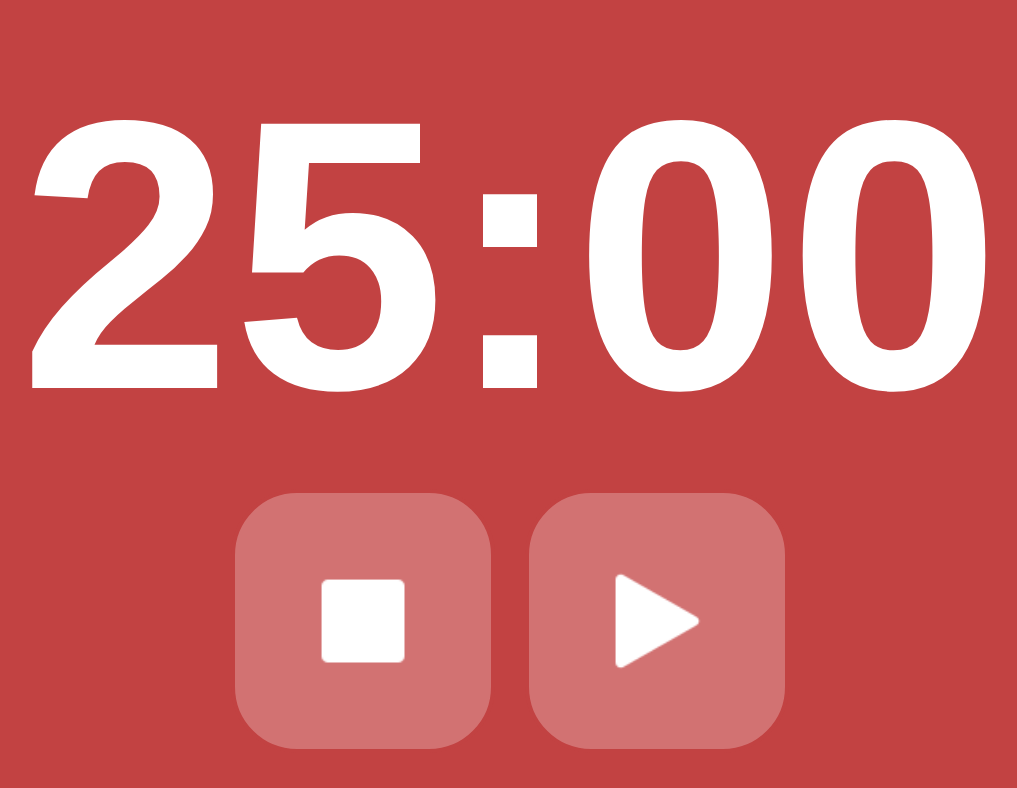
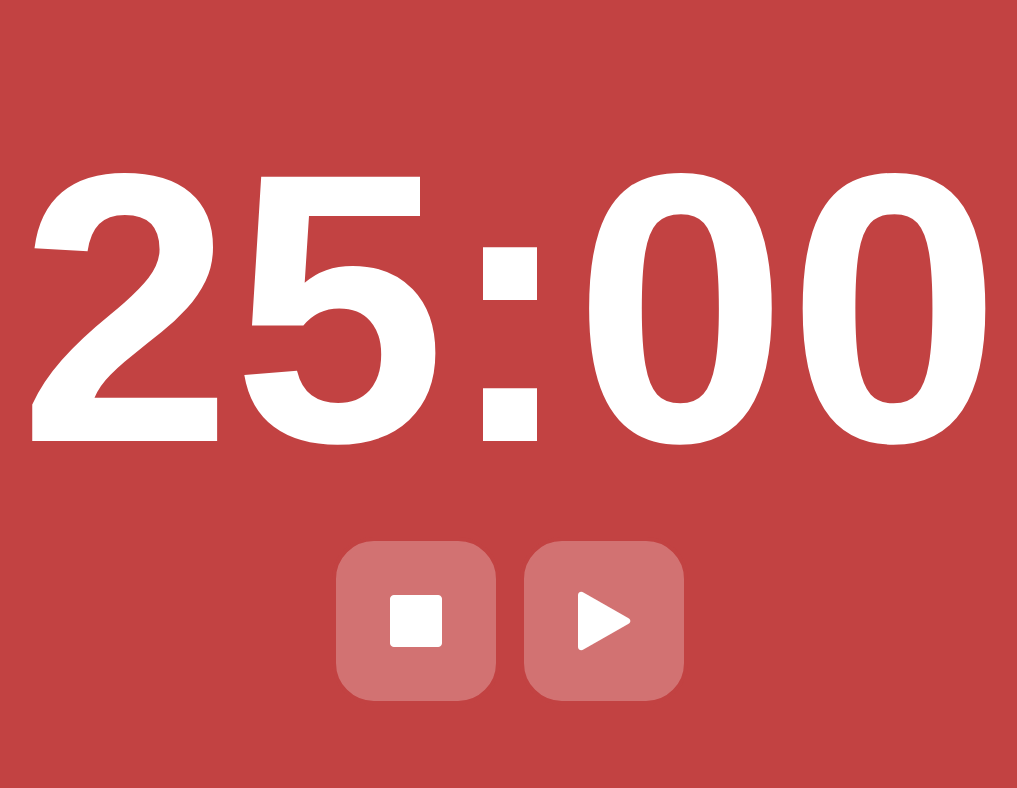
Before and after one commit to AdrianRamzes/pomodoro-pwa, a plain HTML site: page index.html in a window 1280 px wide. Shown: the whole page, without its empty margins (130-1147 px from the left). Drawn offline with Linux system fonts and the light colour scheme.

Commit message:
change vw to vmin for buttons

```diff
--- a/pomodoro.css
+++ b/pomodoro.css
@@ -23,7 +23,7 @@ body {
 }
 
 img {
-  width: 8vw;
+  width: 8vmin;
   /* TODO: Replace png with SVG and remove this */
   -webkit-filter: invert(1);
   filter: invert(1);
@@ -32,8 +32,8 @@ img {
 button {
   border: 0;
   border-radius: 25%;
-  padding: 6vw;
-  margin: 1vw;
+  padding: 6vmin;
+  margin: 1vmin;
   background: rgba(255, 255, 255, 0.25);
   border: solid 4px #c24242;
 }
```
